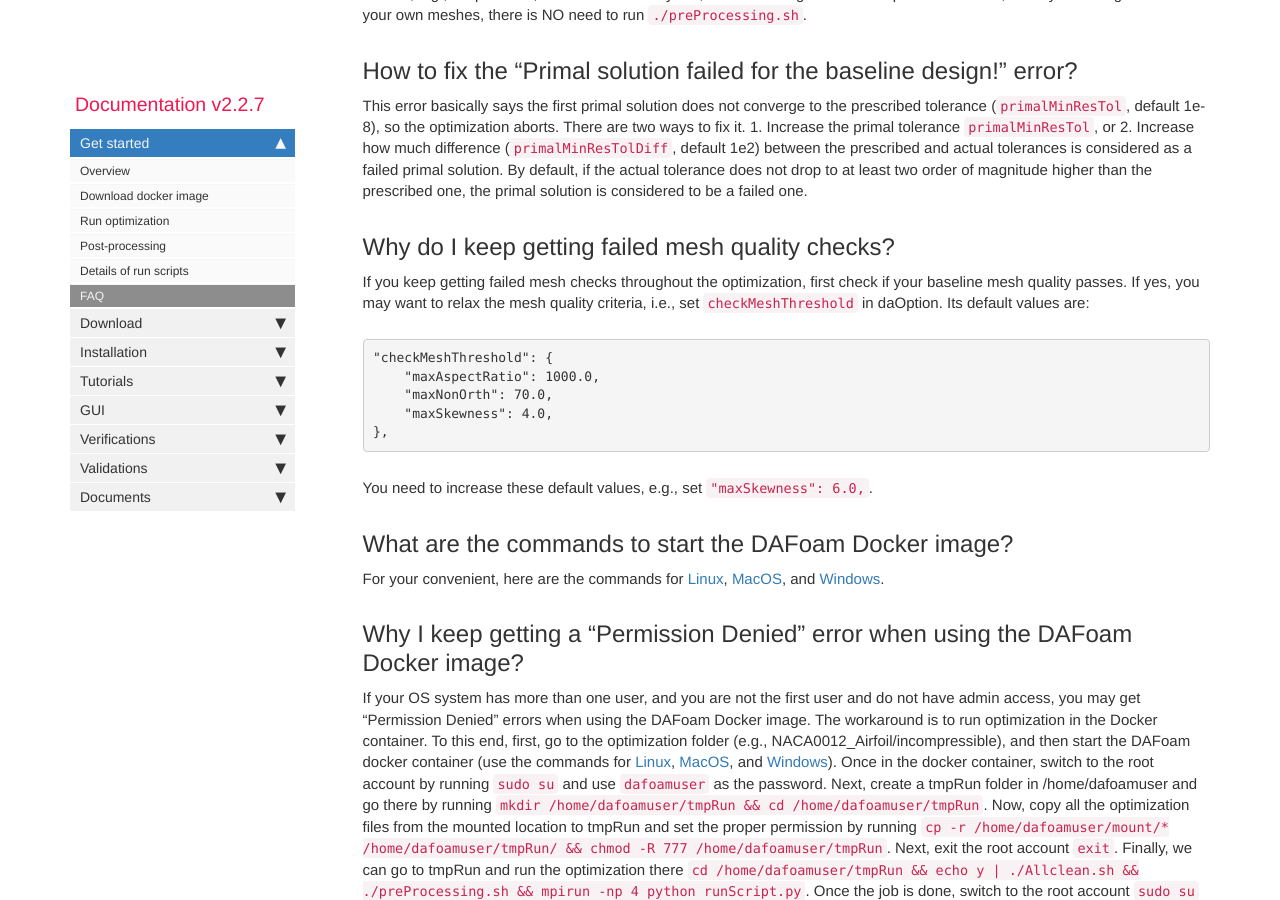
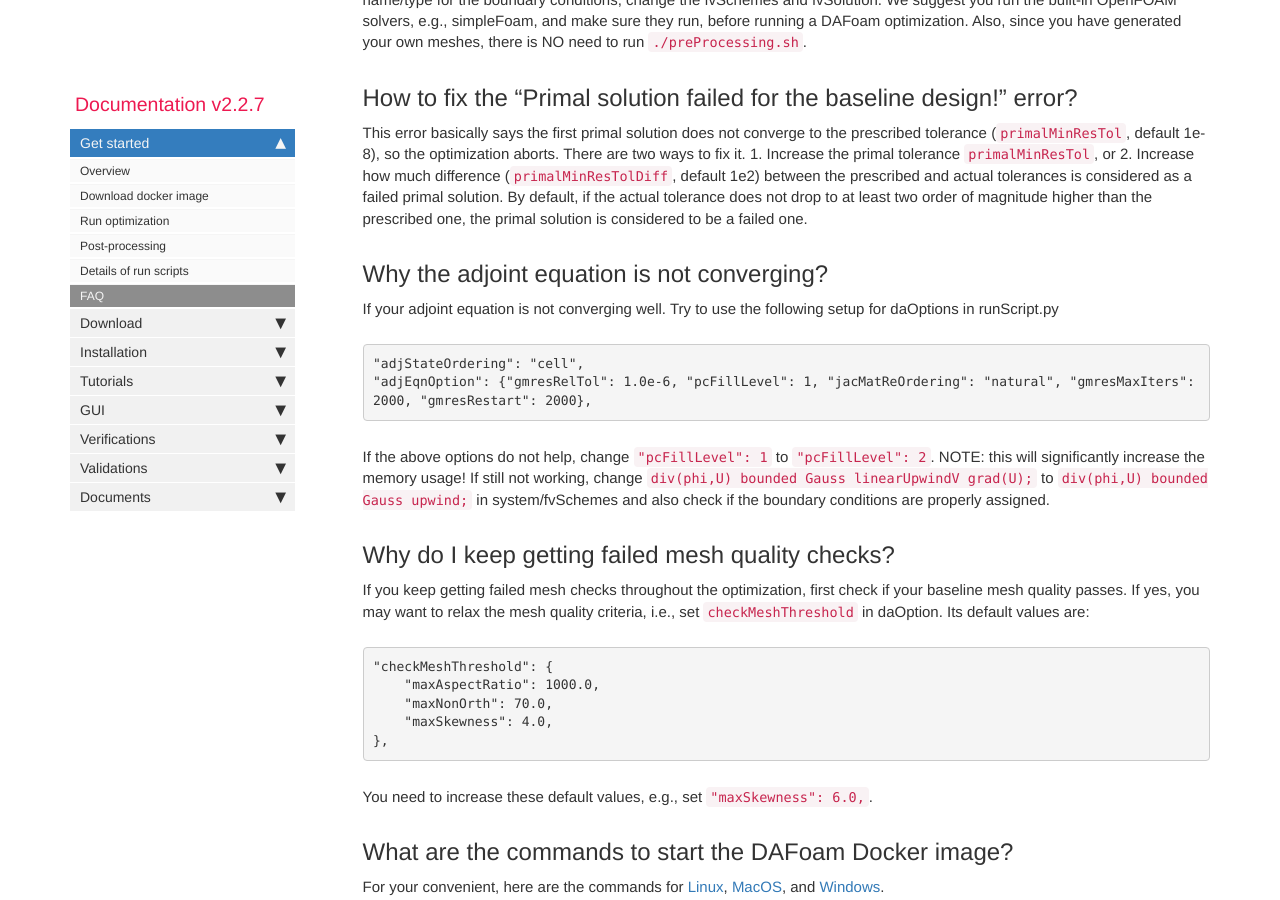
Before and after one commit to DAFoam/DAFoam.github.io, a Jekyll site: the page built from pages/mydoc/mydoc_get_started_faq.md, in a window 1280 px wide and 900 px high, scrolled down 3665 px. Built offline with Jekyll 4.4.1, drawn with Linux system fonts in a browser that asks for light colours; comment, search, counter and statistics services are not loaded; some of the changed text lies outside the part shown.

Commit message:
content update

```diff
--- a/pages/mydoc/mydoc_get_started_faq.md
+++ b/pages/mydoc/mydoc_get_started_faq.md
@@ -97,6 +97,17 @@ Yes, DAFoam can run optimization with meshes generated by other software. Just p
 
 This error basically says the first primal solution does not converge to the prescribed tolerance (`primalMinResTol`, default 1e-8), so the optimization aborts. There are two ways to fix it. 1. Increase the primal tolerance `primalMinResTol`, or 2. Increase how much difference (`primalMinResTolDiff`, default 1e2) between the prescribed and actual tolerances is considered as a failed primal solution. By default, if the actual tolerance does not drop to at least two order of magnitude higher than the prescribed one, the primal solution is considered to be a failed one.
 
+## Why the adjoint equation is not converging?
+
+If your adjoint equation is not converging well. Try to use the following setup for daOptions in runScript.py
+
+<pre>
+"adjStateOrdering": "cell",
+"adjEqnOption": {"gmresRelTol": 1.0e-6, "pcFillLevel": 1, "jacMatReOrdering": "natural", "gmresMaxIters": 2000, "gmresRestart": 2000},
+</pre>
+
+If the above options do not help, change `"pcFillLevel": 1` to `"pcFillLevel": 2`. NOTE: this will significantly increase the memory usage! If still not working, change `div(phi,U) bounded Gauss linearUpwindV grad(U);` to `div(phi,U) bounded Gauss upwind;` in system/fvSchemes and also check if the boundary conditions are properly assigned.
+
 ## Why do I keep getting failed mesh quality checks?
 
 If you keep getting failed mesh checks throughout the optimization, first check if your baseline mesh quality passes. If yes, you may want to relax the mesh quality criteria, i.e., set `checkMeshThreshold` in daOption. Its default values are:
```
